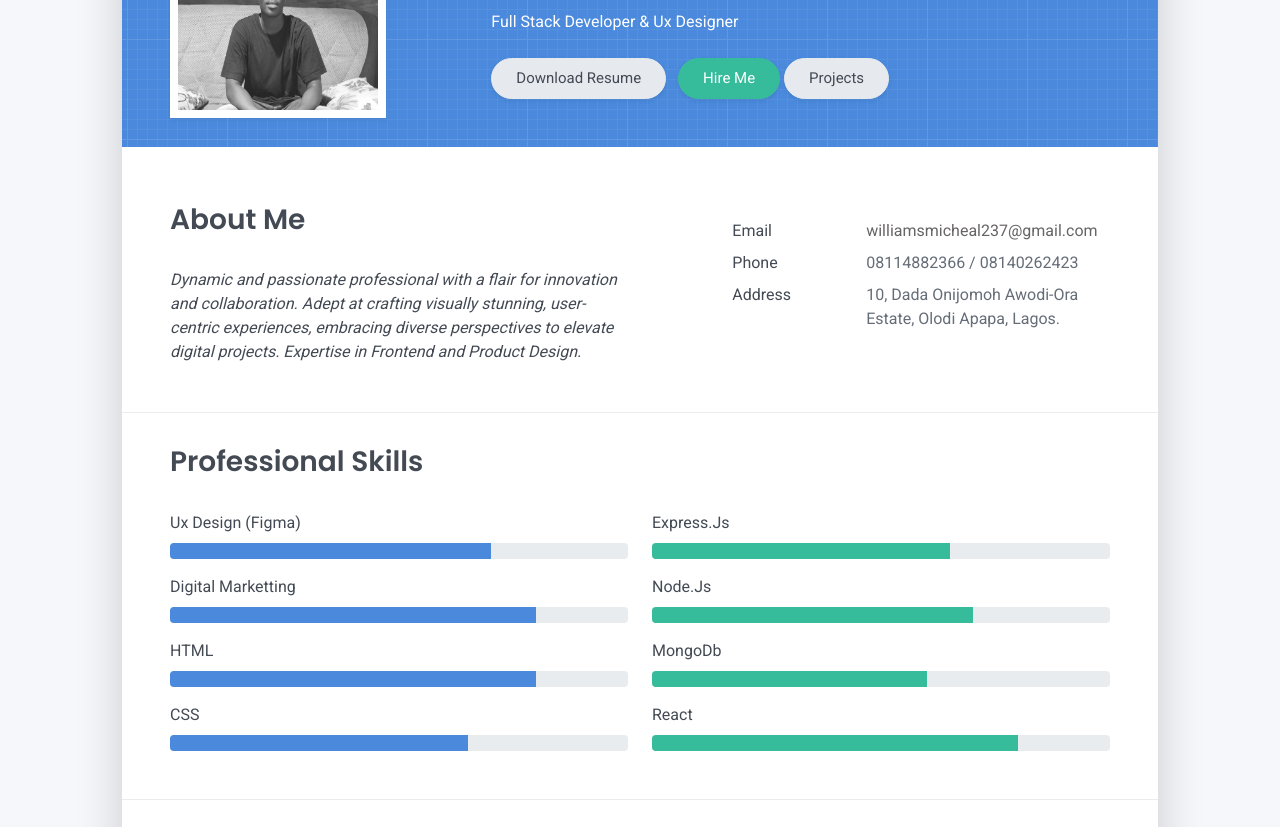
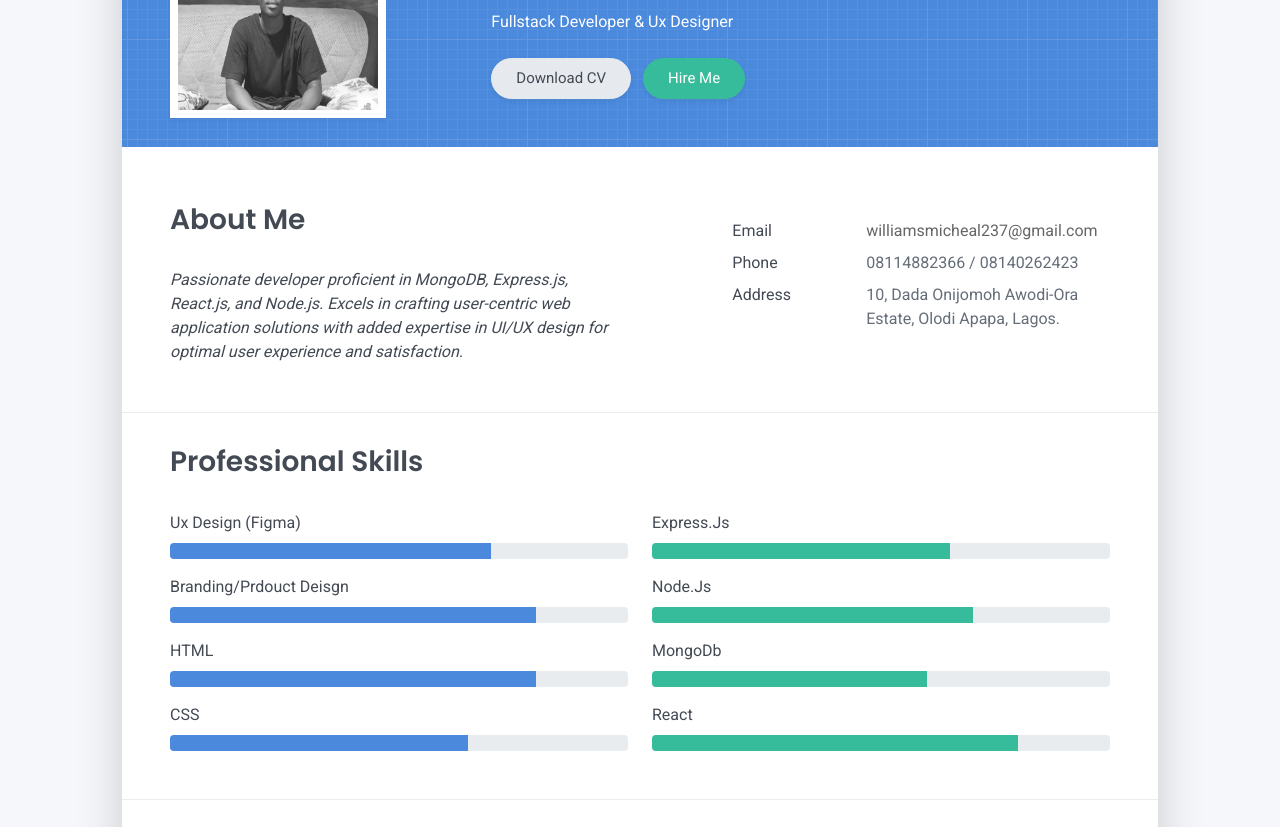
Before and after one commit to phatwillis/portfolio, a website: page index.html in a window 1280 px wide. Shown: the part 270-1097 px from the top of the page. Drawn offline with Linux system fonts and the light colour scheme.

Commit message:
Update index.html

```diff
--- a/index.html
+++ b/index.html
@@ -60,18 +60,18 @@
       </div>
       <div class="col-lg-8 col-md-7 text-center text-md-start">
         <h2 class="h1 mt-2" data-aos="fade-left" data-aos-delay="0">Michael Williams Ogagaoghene</h2>
-        <p data-aos="fade-left" data-aos-delay="100">Full Stack Developer & Ux Designer</p>
+        <p data-aos="fade-left" data-aos-delay="100">Fullstack Developer & Ux Designer</p>
         <div class="d-print-none" data-aos="fade-left" data-aos-delay="200">
-          <a class="btn btn-light text-dark shadow-sm mt-1 me-1" href="https://drive.google.com/file/d/1sjO1Trsx5bELlP6rNs-OOErK8xTttlmE/view?usp=sharing" target="_blank">Download Resume</a>
+          <a class="btn btn-light text-dark shadow-sm mt-1 me-1" href="https://docs.google.com/document/d/1lk4HpmlyzZekaGpgfIdnaMdtRlE4P4rx/edit?usp=sharing&ouid=108460192056210461767&rtpof=true&sd=true" target="_blank">Download CV</a>
           <a class="btn btn-success shadow-sm mt-1" href="#contact">Hire Me</a>
 
-            <a  class="btn btn-light text-dark shadow-sm mt-1"class="dropdown-toggle" id="projectsDropdown" aria-haspopup="true" aria-expanded="false" >Projects</a>
+<!--             <a  class="btn btn-light text-dark shadow-sm mt-1"class="dropdown-toggle" id="projectsDropdown" aria-haspopup="true" aria-expanded="false" >Projects</a>
             <ul class="dropdown-menu" aria-labelledby="projectsDropdown">
               <li><a href="https://github.com/phatwillis" title="Github">Github</a></li>
              <li><a href="https://www.behance.net/williamsmicheal" title="Behance">Behance</a></li>
               <li><a href="https://docs.google.com/presentation/d/1MNRGotQ8Ak3tChyZpGaUTtOSYBp9XV-C/edit?usp=sharing&ouid=102715831252649447490&rtpof=true&sd=true">Slide Deck</a></li>
               <li><a href="https://youtu.be/6bM7QkWTDcc">Lumen Tech Video</a></li>
-            </ul>
+            </ul> -->
 
         </div>
       </div>
@@ -81,7 +81,7 @@
     <div class="row">
       <div class="col-md-6">
         <h2 class="h3 mb-3">About Me</h2>
-        <p><i>Dynamic and passionate professional with a flair for innovation and collaboration. Adept at crafting visually stunning, user-centric experiences, embracing diverse perspectives to elevate digital projects. Expertise in Frontend and Product Design.</i></p>
+        <p><i>Passionate developer proficient in MongoDB, Express.js, React.js, and Node.js. Excels in crafting user-centric web application solutions with added expertise in UI/UX design for optimal user experience and satisfaction.</i></p>
       </div>
       <div class="col-md-5 offset-md-1">
         <div class="row mt-2">
@@ -117,7 +117,7 @@
             <div class="progress-bar bg-primary" role="progressbar" data-aos="zoom-in-right" data-aos-delay="100" data-aos-anchor=".skills-section" style="width: 70%" aria-valuenow="70" aria-valuemin="0" aria-valuemax="100"></div>
           </div>
         </div>
-        <div class="mb-2"><span>Digital Marketting</span>
+        <div class="mb-2"><span>Branding/Prdouct Deisgn</span>
           <div class="progress my-1">
             <div class="progress-bar bg-primary" role="progressbar" data-aos="zoom-in-right" data-aos-delay="100" data-aos-anchor=".skills-section" style="width: 80%" aria-valuenow="80" aria-valuemin="0" aria-valuemax="100"></div>
           </div>
```
